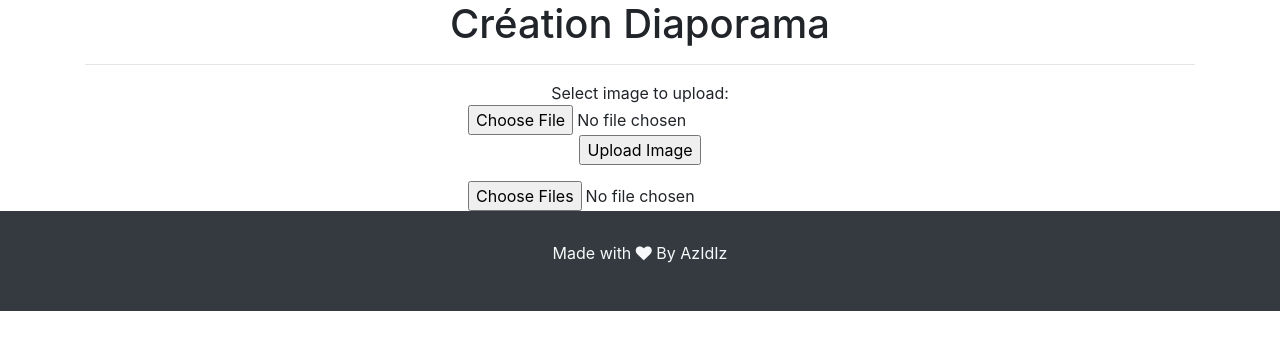
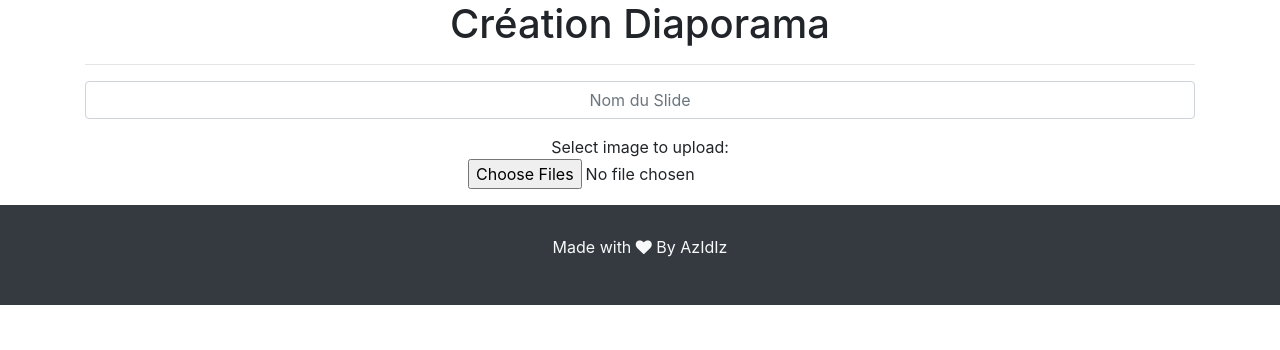
Before and after one commit to clemabro/slider-ken-burn, a PHP site: template vues/Slider/create.php in a window 1280 px wide. Shown: the part 76-426 px from the top of the page. Run offline with PHP 8.4, Linux system fonts and the light colour scheme; the template is opened without the code that fills it, so the values that code supplies are empty; the visitor is signed in with stand-in values (Sample User, id 1).

Commit message:
Sauvegarde Slide

```diff
--- a/index.php
+++ b/index.php
@@ -4,7 +4,7 @@
 require  __DIR__.'./modeles/Managers.php';
 require_once __DIR__.'/controleurs/ConnexionControlleur.php';
 require_once __DIR__.'/controleurs/AlbumsControlleur.php';
-require_once __DIR__ . '/controleurs/CreateControlleur.php';
+require_once __DIR__ . '/controleurs/SlideControlleur.php';
 
 $request = $_SERVER['REQUEST_URI'];
 $dossierActuel = basename(__DIR__);
--- a/vues/Slider/ajaxImageUpload.php
+++ b/vues/Slider/ajaxImageUpload.js
@@ -1,4 +1,4 @@
-$("#inputChangePicture").on('change', function(){
+$("#inputPicture").on('change', function(){
     var formdataToSend = new FormData($('#formImgProfil')[0]);
         formdataToSend.append("mailCesi", $('#mail').val());
         formdataToSend.append("fonctionValeur", "uploadImgProfil");
--- a/vues/Slider/create.php
+++ b/vues/Slider/create.php
@@ -19,17 +19,17 @@ include_once 'vues/ressources/navBar.php';
     <div class="text-center container">
        <h1 class="text-center">Création Diaporama</h1>
        <hr/>
-       <form action="upload.php" method="post" enctype="multipart/form-data">
+       <form id="image" action="upload.php" method="post" enctype="multipart/form-data">
+           <div class="form-group">
+               <input type="text" name="username" id="username" tabindex="1" required class="text-center form-control" placeholder="Nom du Slide" value="">
+           </div>
             Select image to upload:
-           <div>
-                <input type="file" name="fileToUpload" id="fileToUpload">
+           <div class="form-group">
+                <input type="file" id="inputPicture"  name="image" multiple="multiple" />
            </div>
-            <input type="submit" value="Upload Image" name="submit">
        </form>
-            <input type="file" id="imageUploadForm"  name="image" multiple="multiple" />
-        </div>
     </div>
-
+    <script type="text/javascript" src="./ajaxImageUpload.js"></script>
 </body>
 
 <?php
```
Also changed, not shown: controleurs/SlideControlleur.php (renamed from controleurs/CreateControlleur.php).
